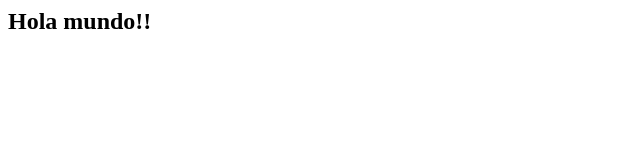
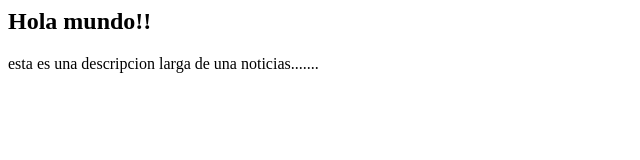
Before and after one commit to wavecos/demoGit, a plain HTML site: page index.html in a window 1280 px wide. Shown: the whole page, without its empty margins (0-640 px from the left). Drawn offline with Linux system fonts and the light colour scheme.

Commit message:
se ha aumentado un parrafo a index.html

```diff
--- a/index.html
+++ b/index.html
@@ -5,6 +5,7 @@
 
 <body>
 	<h2>Hola mundo!!</h2>
+	<p>esta es una descripcion larga de una noticias.......</p>
 </body>
 
 </html>
```
